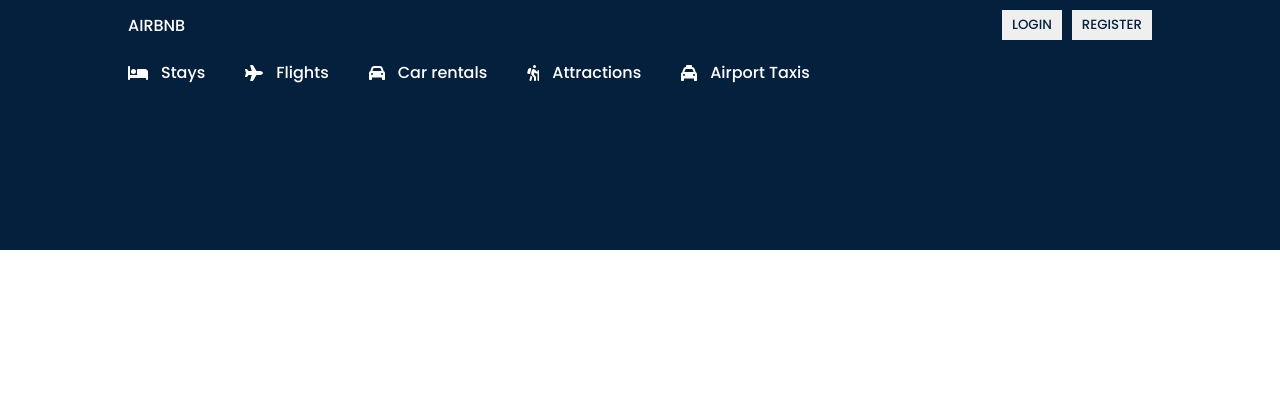
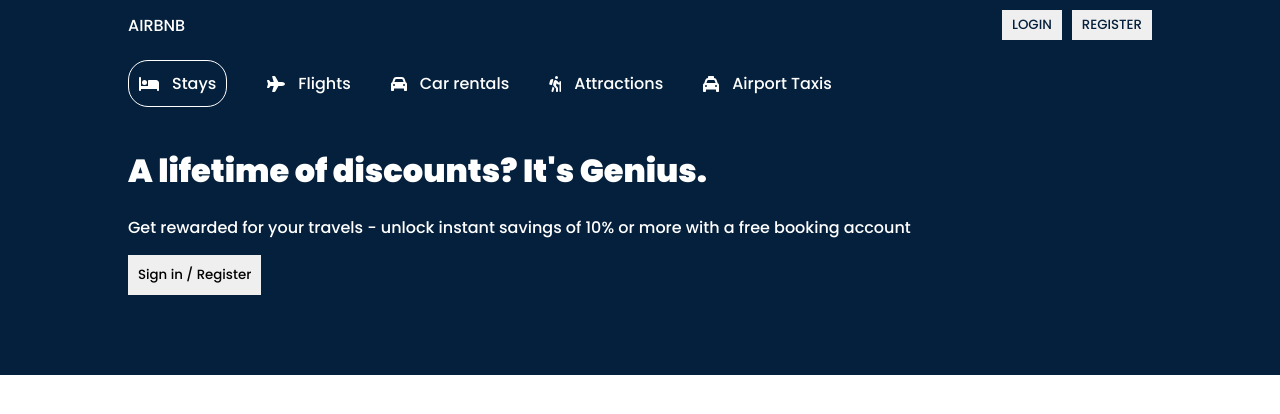
Before and after one commit to chingjie98/hotel-booking, a React (Vite) app: page / in a window 1280 px wide. Shown: the top 414 px of the page. Built offline with nearby package versions, Linux system fonts and the light colour scheme.

Commit message:
Updated UI for header

```diff
--- a/src/components/header/Header.css
+++ b/src/components/header/Header.css
@@ -1,6 +1,5 @@
 
 .header{
-  height: 200px;
   background-color: rgb(5,32,60);
   display: flex;
   justify-content: center;
@@ -10,6 +9,8 @@
 .headerContainer{
   width: 100%;
   max-width: 1024px;
+  margin-bottom: 80px;
+  position:relative;
 }
 
 .headerListItems{
@@ -23,3 +24,28 @@
   gap: 13px;
   align-items: center;
 }
+
+.headerListItem.active{
+  border: 1px solid white;
+  padding: 10px;
+  border-radius: 20px;
+}
+
+.headerTitle{
+  margin-top: 40px;
+  margin-bottom: 20px;
+}
+
+.headerDesc{
+  margin-bottom: 15px;
+}
+
+.headerButton{
+  border: none;
+  padding: 10px;
+  cursor: pointer;
+}
+
+.headerButton:hover{
+  background-color: rgba(145, 184, 243, 0.836);
+}
--- a/src/components/header/Header.jsx
+++ b/src/components/header/Header.jsx
@@ -13,7 +13,7 @@
       <div className="header">
         <div className="headerContainer">
           <div className="headerListItems">
-            <div className="headerListItem">
+            <div className="headerListItem active">
               <FontAwesomeIcon icon={faBed} /> Stays
             </div>
             <div className="headerListItem">
@@ -29,6 +29,10 @@
               <FontAwesomeIcon icon={faTaxi} /> Airport Taxis
             </div>
           </div>
+
+          <h1 className="headerTitle">A lifetime of discounts? It's Genius.</h1>
+          <p className="headerDesc">Get rewarded for your travels - unlock instant savings of 10% or more with a free booking account</p>
+          <button className="headerButton">Sign in / Register</button>
         </div>
       </div>
     </>
--- a/src/components/navbar/Navbar.css
+++ b/src/components/navbar/Navbar.css
@@ -20,7 +20,7 @@
   font-weight: 900px;
 }
 
-button{
+.navbarButton{
   margin-left: 10px;
   cursor: pointer;
   border: none;
--- a/src/components/navbar/Navbar.jsx
+++ b/src/components/navbar/Navbar.jsx
@@ -10,8 +10,8 @@
             AIRBNB
           </div>
           <div className="navButtons">
-            <button>LOGIN</button>
-            <button>REGISTER</button>
+            <button className = 'navbarButton'>LOGIN</button>
+            <button className = 'navbarButton'>REGISTER</button>
           </div>
         </div>
       </div>
```
